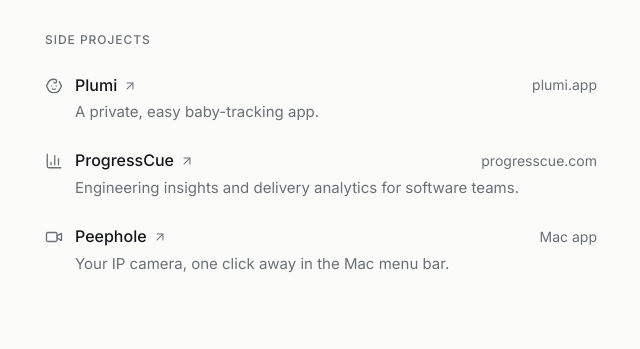
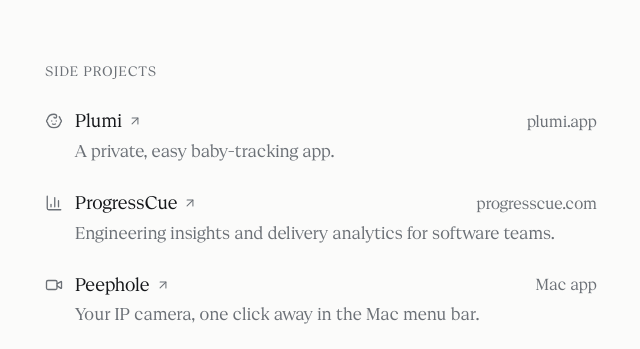
Before and after one commit to sonereker/sonereker.com, a plain HTML site: page index.html in a window 1280 px wide. Shown: the part 392-741 px from the top of the page, without its empty margins (319-959 px from the left). Drawn offline with Linux system fonts and the light colour scheme.

Commit message:
Switch to self-hosted Geist Serif
Co-Authored-By: Claude Opus 5.5 <noreply@anthropic.com>

```diff
--- a/index.html
+++ b/index.html
@@ -6,9 +6,7 @@
     <meta name="description" content="Soner Eker, software engineer based in Istanbul, Türkiye. I build systems for companies, and focused tools for problems I have myself."/>
     <meta name="author" content="Soner Eker"/>
     <meta name="viewport" content="width=device-width, initial-scale=1.0, viewport-fit=cover"/>
-    <link rel="preconnect" href="https://fonts.googleapis.com"/>
-    <link rel="preconnect" href="https://fonts.gstatic.com" crossorigin/>
-    <link rel="stylesheet" href="https://fonts.googleapis.com/css2?family=Inter:opsz,wght@14..32,400;14..32,500;14..32,600&display=swap"/>
+    <link rel="preload" href="/fonts/geist-serif/GeistSerif-Regular.woff2" as="font" type="font/woff2" crossorigin/>
     <link rel="stylesheet" href="/styles/site.css"/>
 </head>
 <body>
--- a/styles/site.css
+++ b/styles/site.css
@@ -1,3 +1,11 @@
+@font-face {
+  font-family: "Geist Serif";
+  src: url("/fonts/geist-serif/GeistSerif-Regular.woff2") format("woff2");
+  font-weight: 400 600;
+  font-style: normal;
+  font-display: swap;
+}
+
 :root {
   --bg: #fbfbfa;
   --fg: #15171a;
@@ -5,7 +13,7 @@
   --line: #e6e7e8;
   --accent: #1f5f7a;
   --hover: #f1f3f4;
-  --sans: "Inter", ui-sans-serif, system-ui, -apple-system, "Segoe UI", Roboto, sans-serif;
+  --serif: "Geist Serif", ui-serif, Georgia, "Times New Roman", serif;
   color-scheme: light;
 }
 @media (prefers-color-scheme: dark) {
@@ -16,14 +24,14 @@
 }
 
 *, *::before, *::after { box-sizing: border-box; }
+html { font-size: 18px; }
 body {
   margin: 0;
   background: var(--bg);
   color: var(--fg);
-  font-family: var(--sans);
-  font-size: 16px;
+  font-family: var(--serif);
+  font-size: 1rem;
   line-height: 1.6;
-  font-feature-settings: "cv11", "ss01";
   -webkit-font-smoothing: antialiased;
 }
 img { max-width: 100%; }
@@ -58,6 +66,7 @@ a:focus-visible, button:focus-visible { outline: 2px solid var(--accent); outlin
   letter-spacing: 0.08em;
   color: var(--muted);
 }
+h1.label { font-size: 1rem; color: var(--fg); }
 .back { display: inline-flex; align-items: center; gap: 6px; align-self: flex-start; transition: color .15s ease; }
 .back .icon { width: 14px; height: 14px; transition: transform .15s ease; }
 .back:hover { color: var(--fg); }
```
Also changed, not shown: peephole/index.html (+1 -3 lines), peephole/privacy.html (+1 -3 lines), fonts/geist-serif/GeistSerif-Regular.woff2 (added), fonts/geist-serif/LICENSE.txt (added).
